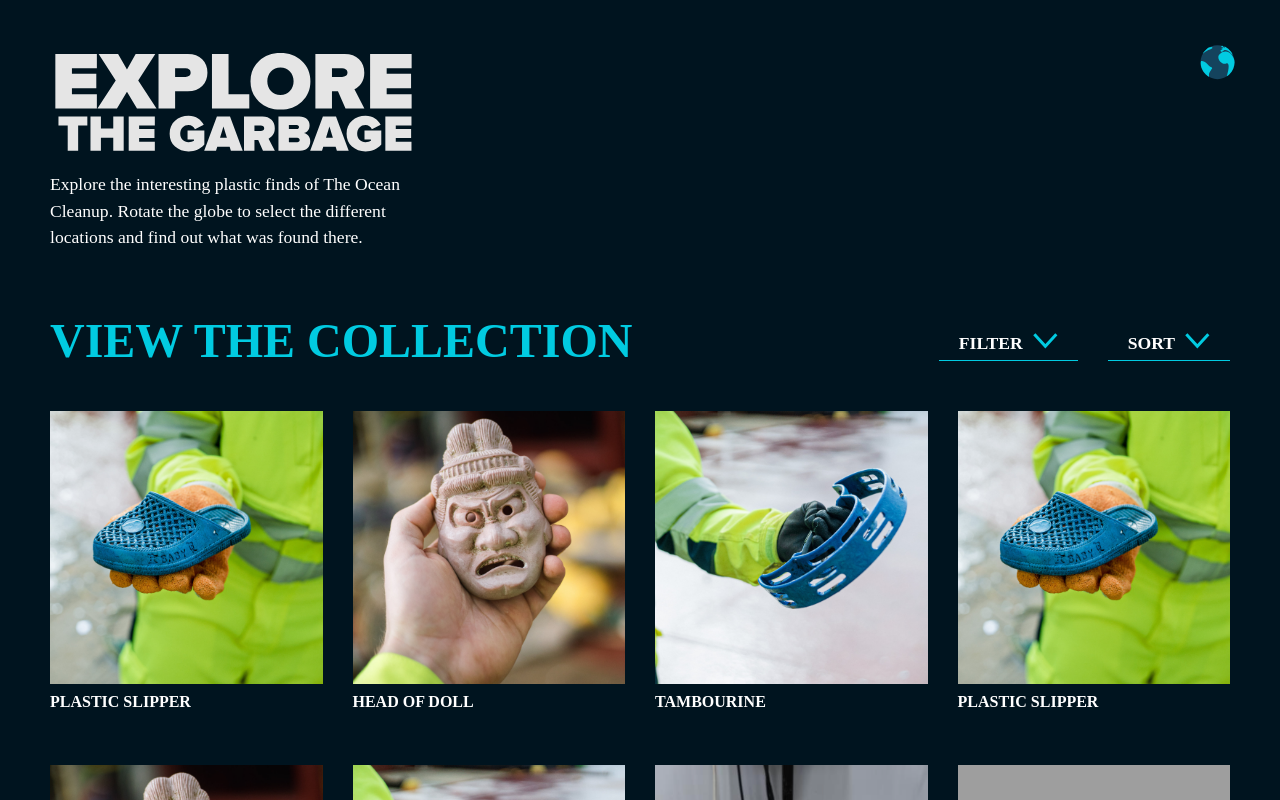
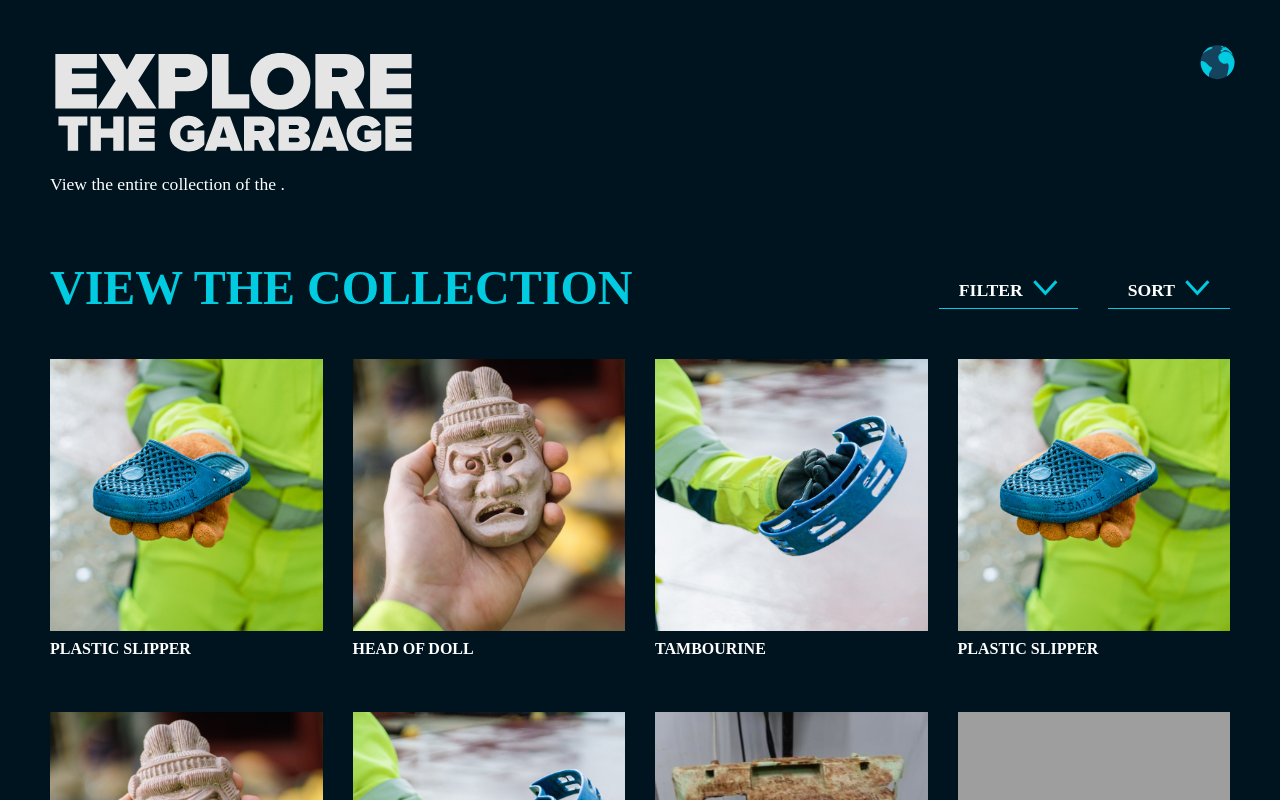
Before and after one commit to teunism/teunis-site, a React app: page /overview in a window 1280 px wide. Shown: the top 800 px of the page. Built offline with nearby package versions, Linux system fonts and the light colour scheme; grey boxes are pictures that could not be loaded; a web font is replaced by a local one.

Commit message:
Add new intro text

```diff
--- a/src/components/Molecules/GlobeIntro/GlobeIntro.jsx
+++ b/src/components/Molecules/GlobeIntro/GlobeIntro.jsx
@@ -4,7 +4,7 @@ import ExploreLogo from "../../../img/explore-the-garbage.svg";
 
 import "./GlobeIntro.scss";
 
-const GlobeIntro = () => {
+const GlobeIntro = ({page}) => {
     return (
         <div className="globe-intro">
             <img
@@ -12,11 +12,21 @@ const GlobeIntro = () => {
                 src={ExploreLogo}
                 alt="Explore the garbage logo"
             />
-            <p className="globe-intro__text">
-                Explore the interesting plastic finds of The Ocean Cleanup.
-                Rotate the globe to select the different locations and find out
-                what was found there.
-            </p>
+
+            {page === "globe" ? (
+                <p className="globe-intro__text">
+                    Trash or treasure? Explore some of the strangest items that The Ocean Cleanup crew recovered during the plastic cleanup.
+                    Spin the globe and view all the locations where our crew is actively cleaning up the trash.
+
+                    {/* Explore the interesting plastic items of The Ocean Cleanup.
+                    Rotate the globe to select the different locations and find out
+                    what was found there. */}
+                </p>
+            ) : (
+                <p className="globe-intro__text">
+                    View the entire collection of the .
+                </p>
+            )}
         </div>
     );
 };
--- a/src/components/Molecules/OverviewGrid/OverviewGrid.scss
+++ b/src/components/Molecules/OverviewGrid/OverviewGrid.scss
@@ -1,8 +1,8 @@
 @import "../../../styles/global.scss";
 
 .overview-grid {
-    // max-width: 1200px;
-    // margin: 0 auto;
+    max-width: 1200px;
+    margin: 0 auto;
 }
 
 .overview-grid__title-container {
--- a/src/components/Templates/GlobeTemplate/GlobeTemplate.jsx
+++ b/src/components/Templates/GlobeTemplate/GlobeTemplate.jsx
@@ -17,7 +17,7 @@ const GlobeTemplate = () => {
                 {!mobileScreen ? (
                     <>
                         <div className="globe-template__text">
-                            <GlobeIntro />
+                            <GlobeIntro page="globe" />
                             <GlobeOverlay />
                         </div>
                         <div className="globe-template__globe-container">
--- a/src/components/Templates/OverviewTemplate/OverviewTemplate.jsx
+++ b/src/components/Templates/OverviewTemplate/OverviewTemplate.jsx
@@ -11,7 +11,7 @@ const OverviewTemplate = () => {
         <div className="overview-template">
             <Navigation />
             <section className="overview-template__intro">
-                <GlobeIntro />
+                <GlobeIntro page="overview" />
             </section>
             <OverviewGrid />
         </div>
--- a/src/data/itemsData.js
+++ b/src/data/itemsData.js
@@ -16,7 +16,7 @@ export const itemsData = [
         title: "Plastic slipper",
         url: "plastic-slipper",
         location: "pacific",
-        intro: "This item was found in the pacific garbage patch. ",
+        intro: "This item was found in the pacific garbage patch during extraction #28. We believe it to be an Asian slipper from the brand \"Baby\". The slipper is still in very good condition. That's why we guess that the slipper couldn't be more then 2 years in the water",
         images: {
             mainImage: ExampleImageOne,
             allImages: [ExampleImageOne, ExampleImageTwo, ExampleImageThree],
```
